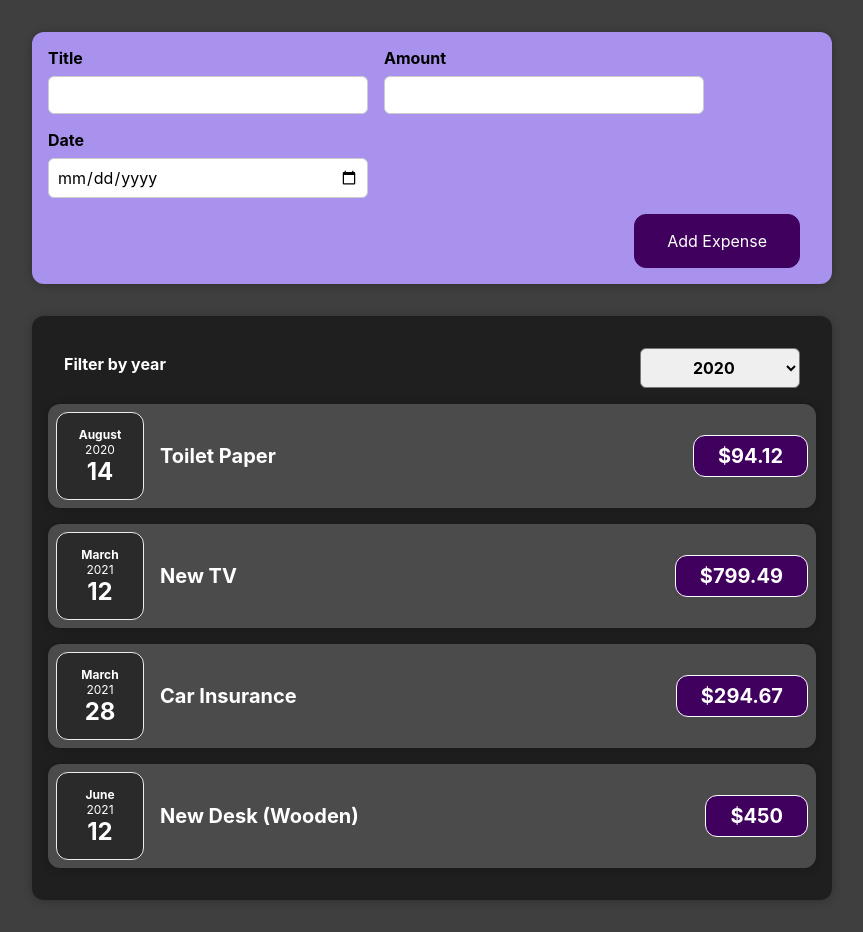
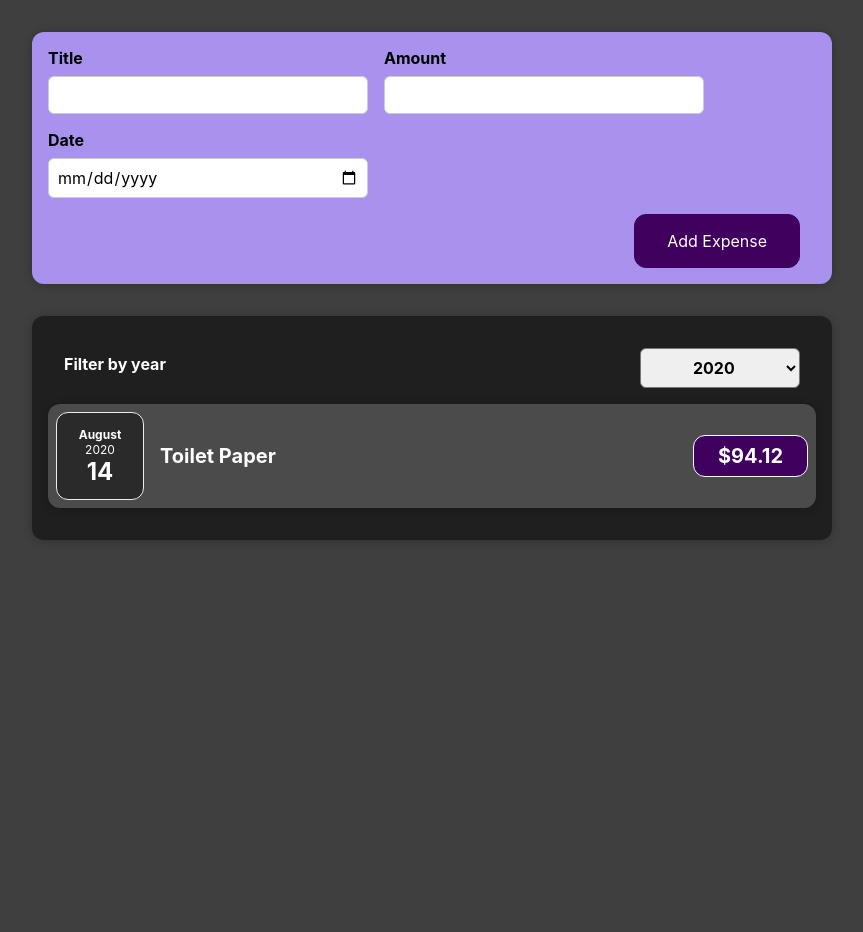
Before and after one commit to pjevic/expense-tracker, a React (Create React App) app: page / in a window 1280 px wide. Shown: the whole page, without its empty margins (208-1071 px from the left). After the commit the page ends 800 px from the top, so only its background shows below. Built offline with nearby package versions, Linux system fonts and the light colour scheme.

Commit message:
Filter by year

```diff
--- a/src/App.js
+++ b/src/App.js
@@ -28,7 +28,7 @@ const App = () => {
   const [expenses, setExpenses] = useState(INITIAL_EXPENSES);
 
   const addExpenseHandler = (expense) => {
-    setExpenses((prevExpenses) => [...prevExpenses, expense]);
+    setExpenses((prevExpenses) => [expense, ...prevExpenses]);
   };
 
   return (
--- a/src/components/Expenses/Expenses.js
+++ b/src/components/Expenses/Expenses.js
@@ -17,9 +17,11 @@ const Expenses = (props) => {
     <Card className="expenses">
       <ExpensesFilter selected={filteredYear} onYearChange={filterChangeHandler} />
 
-      {expenses.map(({ id, title, amount, date }) => (
-        <ExpenseItem key={id} title={title} amount={amount} date={date} />
-      ))}
+      {expenses
+        .filter(({ date }) => date.getFullYear() === +filteredYear)
+        .map(({ id, title, amount, date }) => (
+          <ExpenseItem key={id} title={title} amount={amount} date={date} />
+        ))}
     </Card>
   );
 };
```
